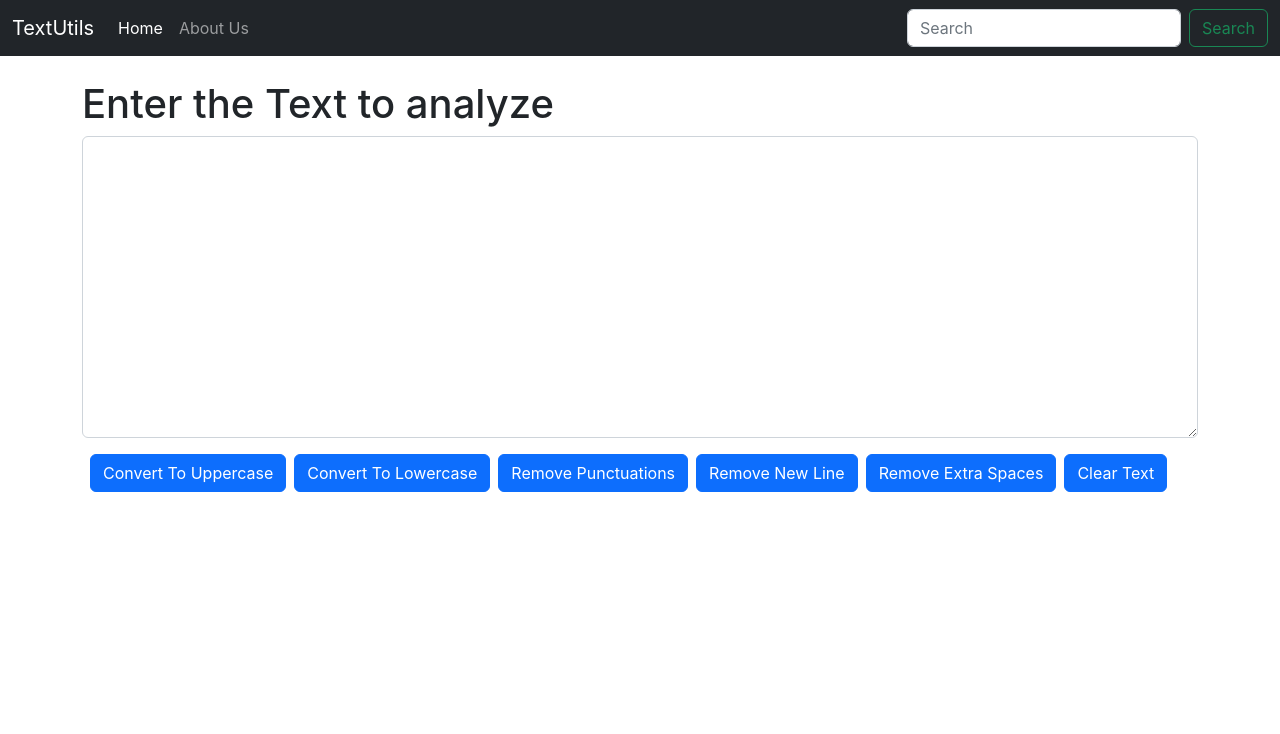
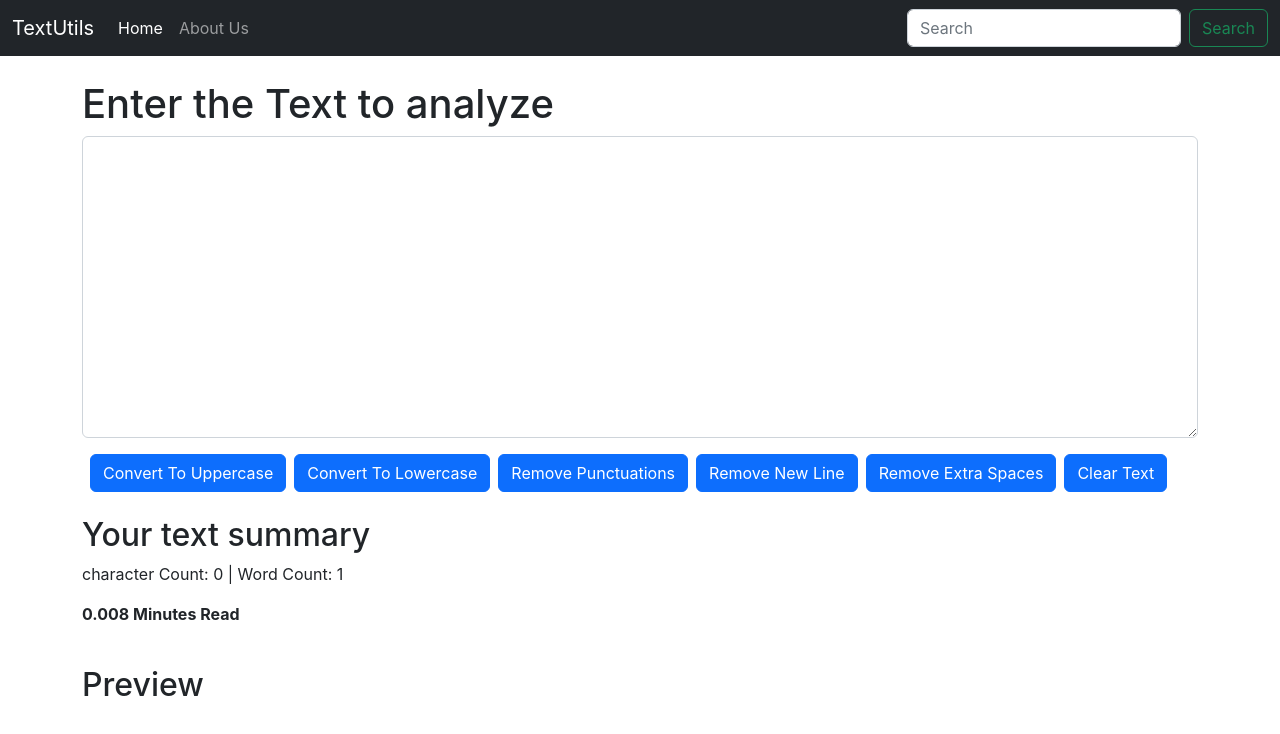
Before and after one commit to Mohammedvaraliya/TextUtils-ReactApp, a React (Create React App) app: page / in a window 1280 px wide. Shown: the top 734 px of the page. Built offline with nearby package versions, Linux system fonts and the light colour scheme.

Commit message:
Add functions wordcount

```diff
--- a/src/components/TestForm.js
+++ b/src/components/TestForm.js
@@ -40,6 +40,8 @@ export default function TestForm(props) {
     }
 
     const [text, setText] = useState("");
+    const [wordCount, setWordCount] = useState("0");
+
     return (
         <>
             <div className="container my-4">
@@ -54,6 +56,15 @@ export default function TestForm(props) {
                 <button className="btn btn-primary mx-2" onClick={handleUpExtraSpace}>Remove Extra Spaces</button>
                 <button className="btn btn-primary" onClick={handleUpClearText}>Clear Text</button>
             </div>
+
+            <div className="container">
+                <h2>Your text summary</h2>
+                <p>character Count: {text.length} | Word Count: {text.split(" ").length}</p>
+                <p><b>{0.008 * text.split(" ").length} Minutes Read</b></p>
+                <br />
+                <h2>Preview</h2>
+                <pre className='mycode'><b>{text}</b></pre>
+            </div>
         </>
     )
 }
```
Also changed, not shown: src/App.css (added, +10 -0 lines).
